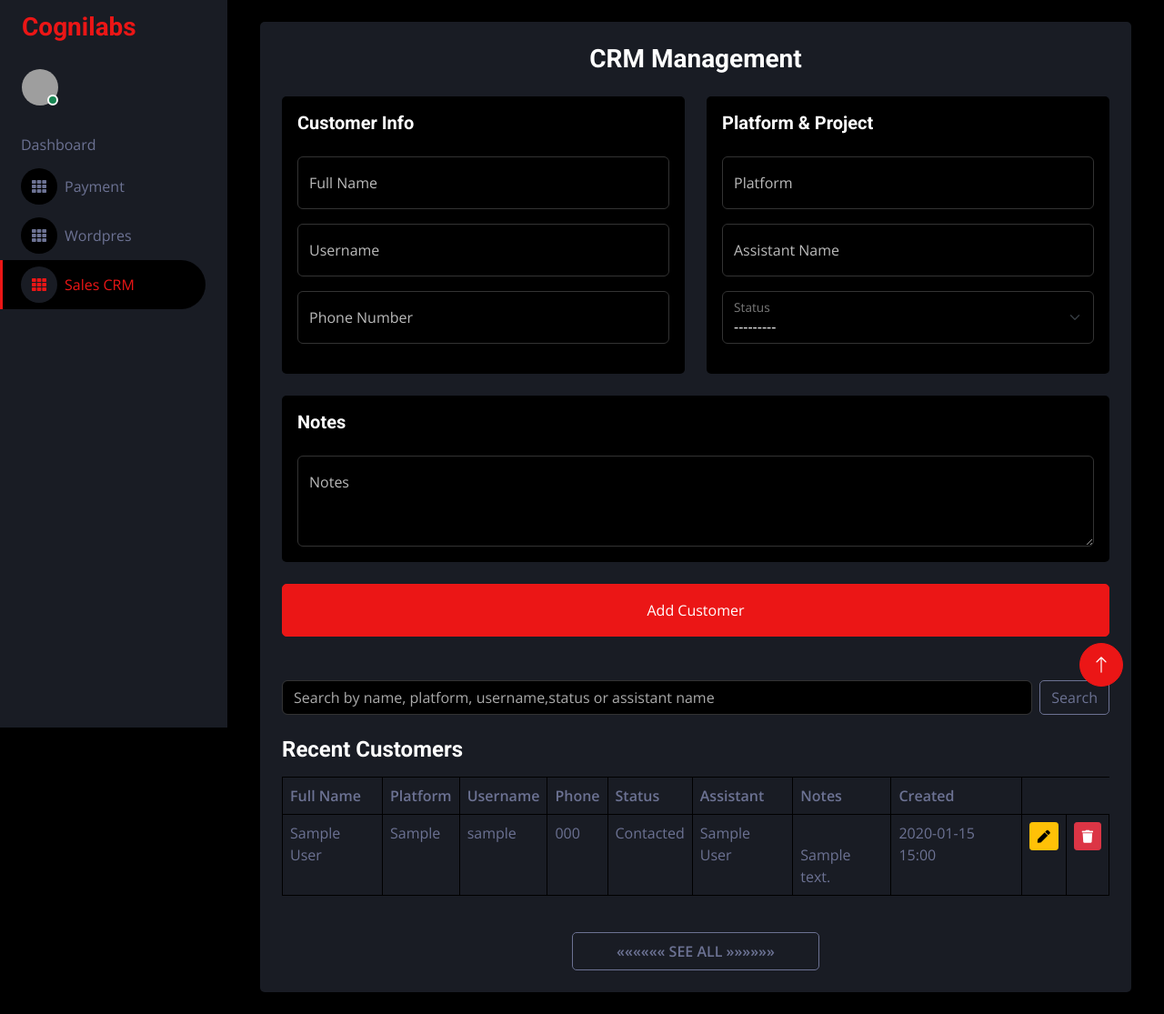
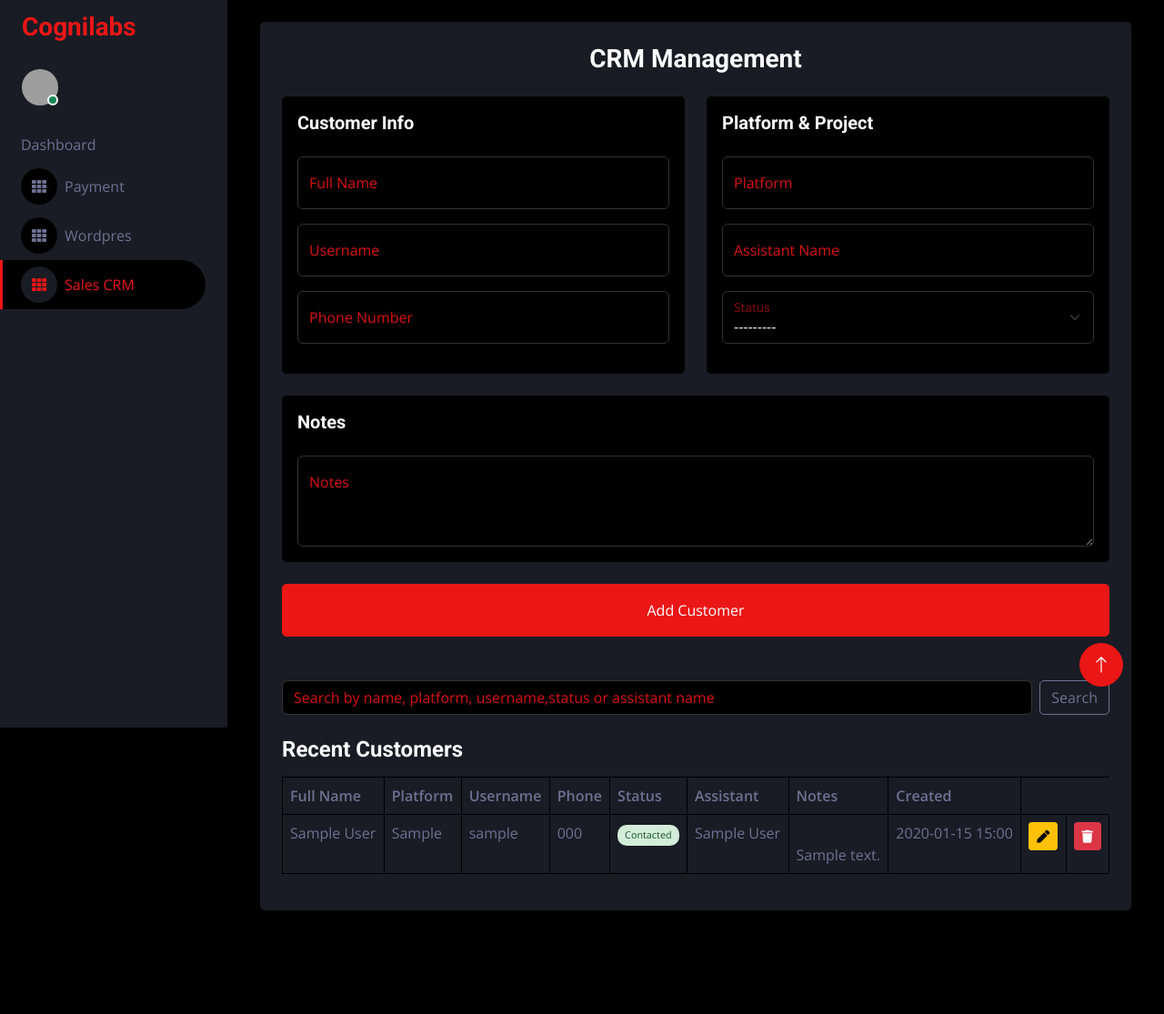
Before and after one commit to MBek001/CIMS, a Django app: template templates/crm_page.html in a window 1280 px wide. Shown: the whole page at 91% size. After the commit the page ends 1001 px from the top, so only its background shows below. Run offline with Django 5.2, Linux system fonts and the light colour scheme; the template is opened without the code that fills it: values that come from a table or form of the project are taken from there, others are empty; tables that the repository leaves empty hold one stand-in row (values such as "Sample post"); some libraries are stand-ins or nearby versions; grey boxes are pictures that could not be loaded.

Commit message:
CRM system

```diff
--- a/ceo/models.py
+++ b/ceo/models.py
@@ -17,8 +17,8 @@ class SiteControl(models.Model):
 class Customer(models.Model):
     STATUS_CHOICES = [
         ('contacted', 'Contacted'),
-        ('project_started', 'Project Started'),
-        ('continuing', 'Contact is Continuing'),
+        ('project_started', 'Project_Started'),
+        ('continuing', 'Continuing'),
         ('finished', 'Finished'),
         ('rejected', 'Rejected'),
     ]
--- a/ceo/sales_crm_view.py
+++ b/ceo/sales_crm_view.py
@@ -38,6 +38,7 @@ def crm_view(request):
         customers = Customer.objects.filter(
             Q(full_name__icontains=query) |
             Q(platform__icontains=query) |
+            Q(phone_number=query) |
             Q(username__icontains=query) |
             Q(assistant_name__icontains=query) |
             Q(status__icontains=query)
@@ -45,7 +46,7 @@ def crm_view(request):
     elif show_all:
         customers = Customer.objects.all().order_by('-created_at')
     else:
-        customers = Customer.objects.all().order_by('-created_at')[:4]
+        customers = Customer.objects.all().order_by('-created_at')
 
     return render(request, 'crm_page.html', {
         'form': CustomerForm(),
--- a/templates/crm_page.html
+++ b/templates/crm_page.html
@@ -34,18 +34,18 @@
 
         .form-control::placeholder,
         textarea::placeholder {
-            color: #aaa;
+            color: #da1111;
         }
 
         .form-control:focus,
         .form-select:focus,
         textarea:focus {
             border-color: #dc3545; /* Bootstrap red */
-            box-shadow: 0 0 0 0.2rem rgba(220, 53, 69, 0.25);
+            box-shadow: 0 0 0 0.2rem rgb(218, 17, 17);
         }
 
         .form-floating > label {
-            color: #bbb;
+            color: #da1111;
         }
 
         .form-floating > .form-control:focus ~ label,
@@ -54,6 +54,42 @@
             color: #fff;
         }
     </style>
+    <style>
+        .status-badge {
+            padding: 3px 8px;
+            border-radius: 10px;
+            font-weight: 300;
+            text-transform: capitalize;
+            font-size: 0.675rem;
+            display: inline-block;
+        }
+
+        .status-contacted {
+            background-color: #d4edda;
+            color: #155724;
+        }
+
+        .status-project_started {
+            background-color: #d1ecf1;
+            color: #0c5460;
+        }
+
+        .status-continuing {
+            background-color: #fff3cd;
+            color: #856404;
+        }
+
+        .status-finished {
+            background-color: #e2e3e5;
+            color: #6c757d;
+        }
+
+        .status-rejected {
+            background-color: #f8d7da;
+            color: #721c24;
+        }
+    </style>
+
 
 </head>
 
@@ -167,10 +203,10 @@
 
 
                 <!-- Customer Table -->
-                <h4 id="customer-section" class="mb-3">Recent Customers</h4>
-                <div class="table-responsive">
+                <h4 id="customer-section" class="mb-3 " >Recent Customers</h4>
+                <div class="table-responsive ">
 
-                    <table class="table table-striped table-bordered">
+                    <table class="table table-striped  table-bordered">
                         <thead>
                         <tr>
                             <th>Full Name</th>
@@ -234,10 +270,14 @@
                                         <td>{{ customer.platform }}</td>
                                         <td>{{ customer.username }}</td>
                                         <td>{{ customer.phone_number }}</td>
-                                        <td>{{ customer.get_status_display }}</td>
+                                        <td>
+                                            <span class="status-badge status-{{ customer.status }}">
+                                                {{ customer.get_status_display }}
+                                            </span>
+                                        </td>
                                         <td>{{ customer.assistant_name }}</td>
                                         <td>
-                                            <div style="max-height: 75px; overflow-y: scroll; white-space: pre-line;">
+                                            <div style="max-height: 75px; max-width: 500px ;overflow-y: scroll; white-space: pre-line;">
                                                 {{ customer.notes }}
                                             </div>
                                         </td>
@@ -265,18 +305,15 @@
                         </tbody>
                     </table>
                 </div>
-                <div class="text-center mt-4">
-                    <form method="POST" action="{% url 'crm' %}#customer-section" class="d-inline">
-                        {% csrf_token %}
-                        <input type="hidden" name="see_all" value="true">
-                        <button type="submit" class="btn btn-outline-light px-5 py-2 fw-bold">
-                            &laquo;&laquo;&laquo;&laquo;&laquo;&laquo; SEE ALL &raquo;&raquo;&raquo;&raquo;&raquo;&raquo;
-                        </button>
-                    </form>
-
-
-                </div>
-
+{#                <div class="text-center mt-4">#}
+{#                    <form method="POST" action="{% url 'crm' %}#customer-section" class="d-inline">#}
+{#                        {% csrf_token %}#}
+{#                        <input type="hidden" name="see_all" value="true">#}
+{#                        <button type="submit" class="btn btn-outline-light px-5 py-2 fw-bold">#}
+{#                            &laquo;&laquo;&laquo;&laquo;&laquo;&laquo; SEE ALL &raquo;&raquo;&raquo;&raquo;&raquo;&raquo;#}
+{#                        </button>#}
+{#                    </form>#}
+{#                </div>#}
             </div>
         </div>
     </div>
@@ -296,5 +333,23 @@
 <script src="{% static 'lib/tempusdominus/js/moment.min.js' %}"></script>
 <script src="{% static 'lib/tempusdominus/js/moment-timezone.min.js' %}"></script>
 <script src="{% static 'lib/tempusdominus/js/tempusdominus-bootstrap-4.min.js' %}"></script>
+<script>
+    // Save the scroll position before the form is submitted
+    if ('scrollRestoration' in history) {
+        history.scrollRestoration = 'manual';
+    }
+
+    window.onload = function () {
+        const scrollY = sessionStorage.getItem('scrollPosition');
+        if (scrollY !== null) {
+            window.scrollTo(0, parseInt(scrollY));
+        }
+    }
+
+    window.onbeforeunload = function () {
+        sessionStorage.setItem('scrollPosition', window.scrollY);
+    }
+</script>
+
 </body>
 </html>
```
